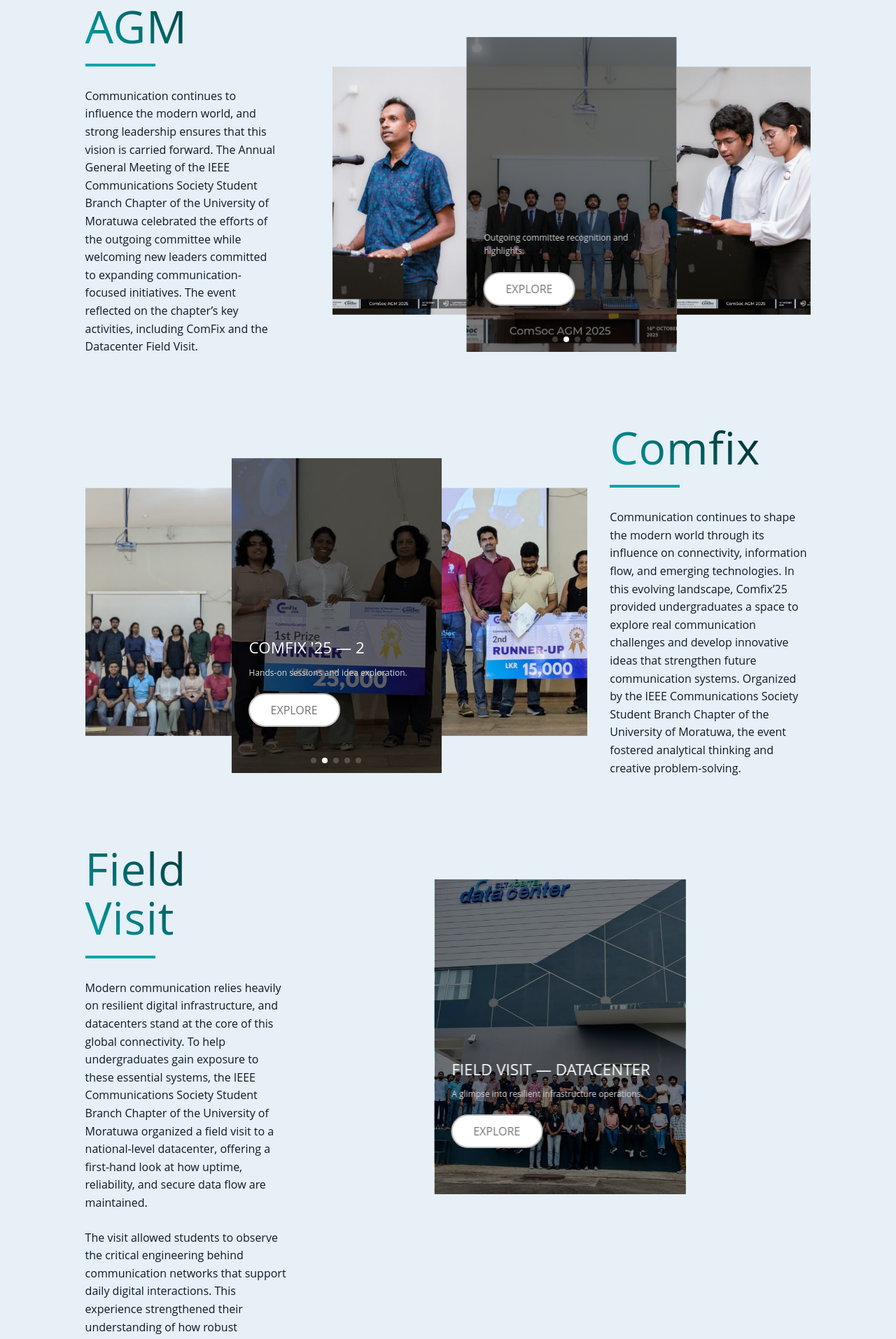
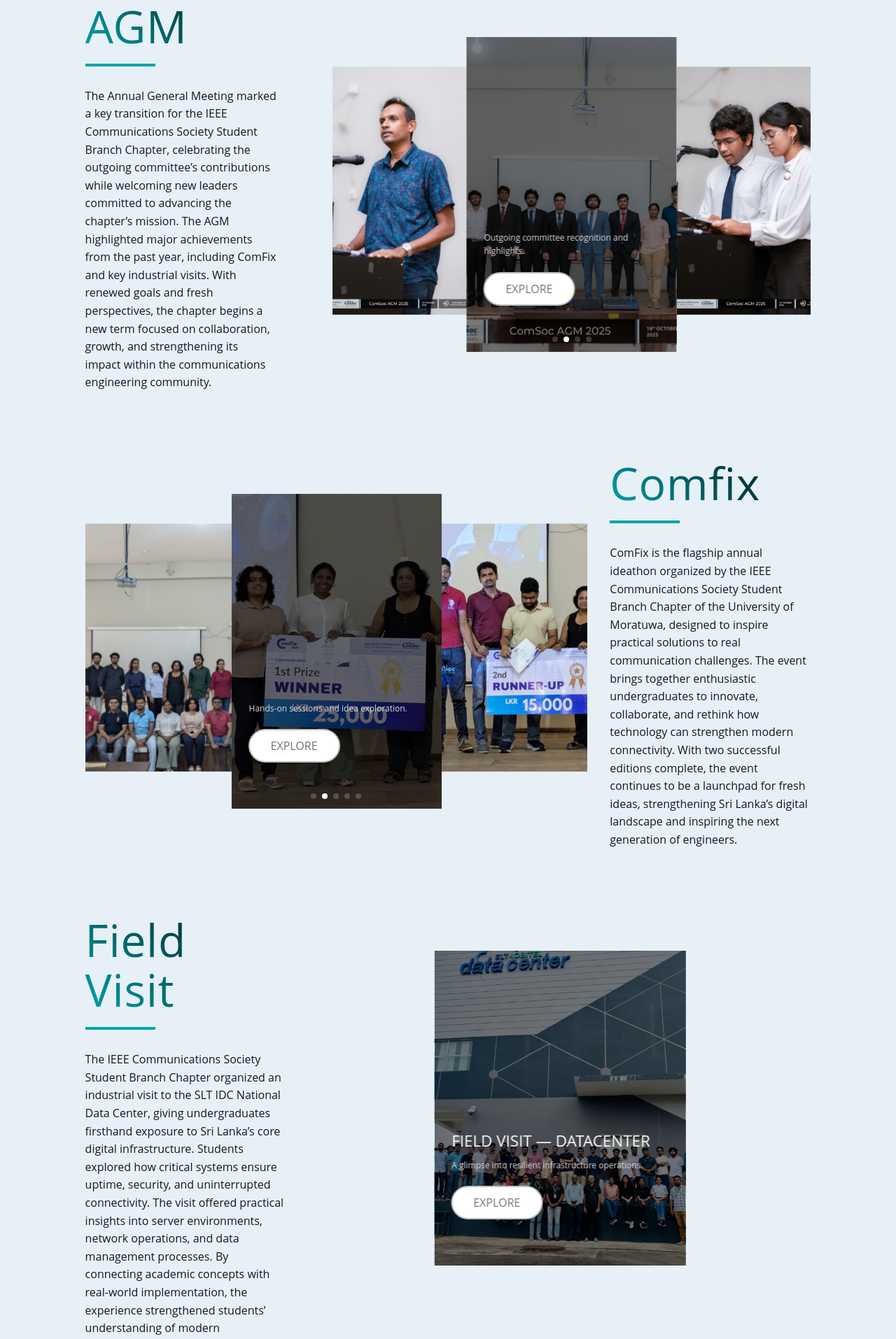
Before and after one commit to ieeecomsocuomsb/Website, a React (Vite) app in the folder comsoc-website/: page / in a window 1280 px wide. Shown: the part 960-2874 px from the top of the page at 70% size. Built offline with nearby package versions, Linux system fonts and the light colour scheme.

Commit message:
content  modified

```diff
--- a/comsoc-website/src/components/Carousel.tsx
+++ b/comsoc-website/src/components/Carousel.tsx
@@ -98,14 +98,15 @@
             <h1>AGM</h1>
             <hr />
             <p>
-              Communication continues to influence the modern world, and strong
-              leadership ensures that this vision is carried forward. The Annual
-              General Meeting of the IEEE Communications Society Student Branch
-              Chapter of the University of Moratuwa celebrated the efforts of
-              the outgoing committee while welcoming new leaders committed to
-              expanding communication-focused initiatives. The event reflected
-              on the chapter’s key activities, including ComFix and the
-              Datacenter Field Visit.
+              The Annual General Meeting marked a key transition for the IEEE
+              Communications Society Student Branch Chapter, celebrating the
+              outgoing committee’s contributions while welcoming new leaders
+              committed to advancing the chapter’s mission. The AGM highlighted
+              major achievements from the past year, including ComFix and key
+              industrial visits. With renewed goals and fresh perspectives, the
+              chapter begins a new term focused on collaboration, growth, and
+              strengthening its impact within the communications engineering
+              community.
             </p>
           </div>
 
@@ -197,7 +198,7 @@
                 className="myswiper-slider"
               >
                 <div>
-                  <h2>{data.title}</h2>
+                  {/* <h2>{data.title}</h2> */}
                   <p>{data.description}</p>
                   <a
                     href={data.url}
@@ -215,14 +216,15 @@
             <h1>Comfix</h1>
             <hr />
             <p>
-              Communication continues to shape the modern world through its
-              influence on connectivity, information flow, and emerging
-              technologies. In this evolving landscape, Comfix’25 provided
-              undergraduates a space to explore real communication challenges
-              and develop innovative ideas that strengthen future communication
-              systems. Organized by the IEEE Communications Society Student
-              Branch Chapter of the University of Moratuwa, the event fostered
-              analytical thinking and creative problem-solving.
+              ComFix is the flagship annual ideathon organized by the IEEE
+              Communications Society Student Branch Chapter of the University of
+              Moratuwa, designed to inspire practical solutions to real
+              communication challenges. The event brings together enthusiastic
+              undergraduates to innovate, collaborate, and rethink how
+              technology can strengthen modern connectivity. With two successful
+              editions complete, the event continues to be a launchpad for fresh
+              ideas, strengthening Sri Lanka’s digital landscape and inspiring
+              the next generation of engineers.
             </p>
           </div>
         </div>
@@ -233,21 +235,17 @@
             <h1>Field Visit</h1>
             <hr />
             <p>
-              Modern communication relies heavily on resilient digital
-              infrastructure, and datacenters stand at the core of this global
-              connectivity. To help undergraduates gain exposure to these
-              essential systems, the IEEE Communications Society Student Branch
-              Chapter of the University of Moratuwa organized a field visit to a
-              national-level datacenter, offering a first-hand look at how
-              uptime, reliability, and secure data flow are maintained.
-            </p>
-            <br />
-            <p>
-              The visit allowed students to observe the critical engineering
-              behind communication networks that support daily digital
-              interactions. This experience strengthened their understanding of
-              how robust communication architectures sustain the increasingly
-              interconnected world around us.
+              The IEEE Communications Society Student Branch Chapter organized
+              an industrial visit to the SLT IDC National Data Center, giving
+              undergraduates firsthand exposure to Sri Lanka’s core digital
+              infrastructure. Students explored how critical systems ensure
+              uptime, security, and uninterrupted connectivity. The visit
+              offered practical insights into server environments, network
+              operations, and data management processes. By connecting academic
+              concepts with real-world implementation, the experience
+              strengthened students’ understanding of modern communication
+              technologies and the engineering behind reliable digital
+              communication.
             </p>
           </div>
 
```
